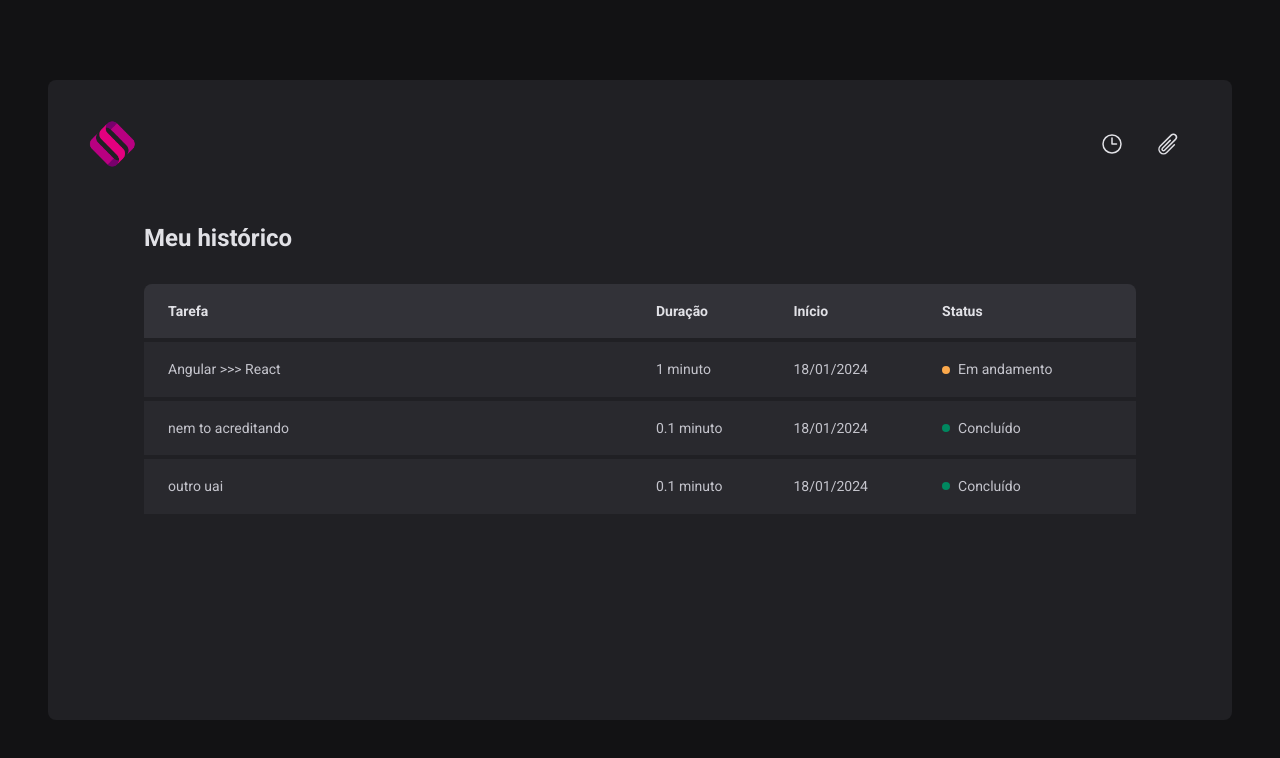
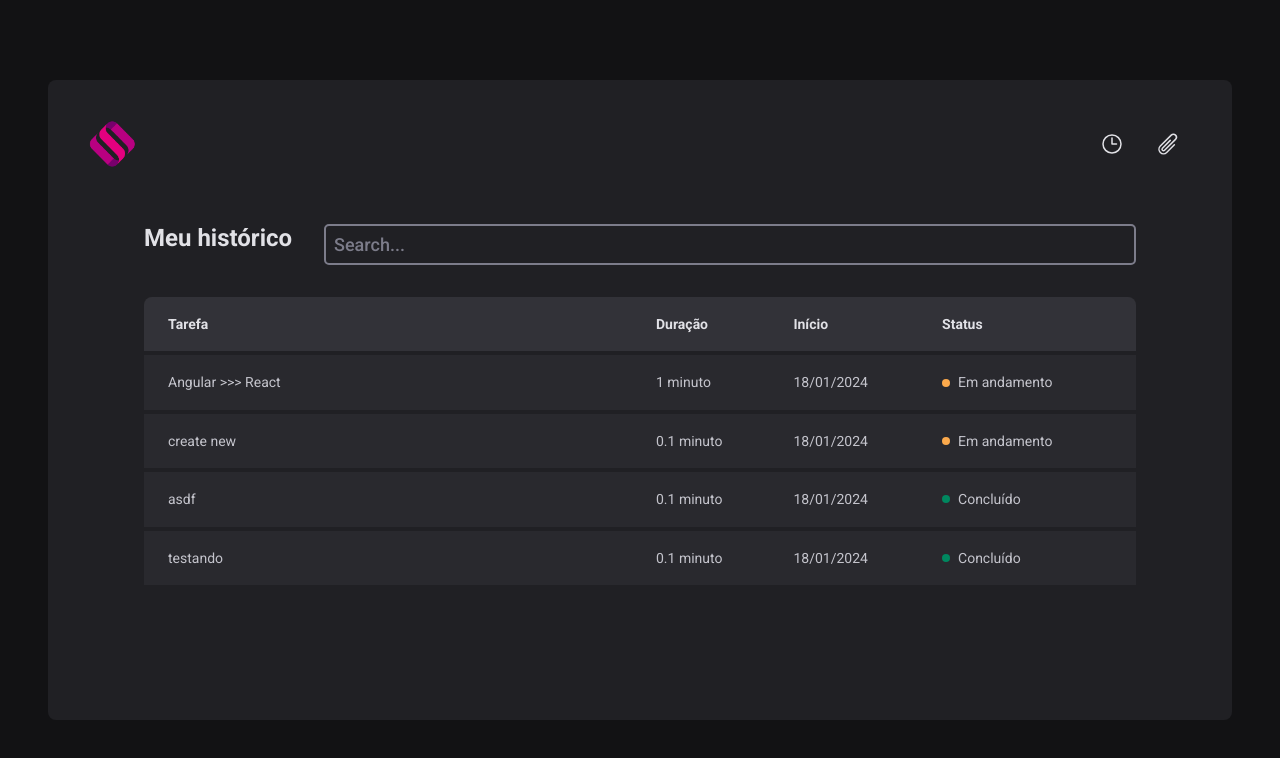
Before and after one commit to leolive1506/timer-angular, an Angular app: page /history in a window 1280 px wide. Shown: the top 758 px of the page. Built offline with nearby package versions, Linux system fonts and the light colour scheme; data requests are answered from the project's data file.

Commit message:
add fild search

```diff
--- a/backend/db.json
+++ b/backend/db.json
@@ -9,20 +9,28 @@
       "id": "fudX3Nq"
     },
     {
-      "task": "nem to acreditando",
+      "task": "create new ",
       "secondsAmount": 6,
-      "createdAt": "2024-01-18T16:48:06.665Z",
-      "finishedAt": "2024-01-18T16:48:12.680Z",
+      "createdAt": "2024-01-18T19:23:37.432Z",
+      "finishedAt": null,
       "interruptedAt": null,
-      "id": "MmV9P1e"
+      "id": "fpg-JYP"
     },
     {
-      "task": "outro uai",
+      "task": "asdf",
       "secondsAmount": 6,
-      "createdAt": "2024-01-18T16:48:21.422Z",
-      "finishedAt": "2024-01-18T16:48:27.425Z",
+      "createdAt": "2024-01-18T19:24:20.034Z",
+      "finishedAt": "2024-01-18T19:24:26.038Z",
       "interruptedAt": null,
-      "id": "wM_sK_L"
+      "id": "r-3_2lH"
+    },
+    {
+      "task": "testando",
+      "secondsAmount": 6,
+      "createdAt": "2024-01-18T19:27:52.728Z",
+      "finishedAt": "2024-01-18T19:27:59.732Z",
+      "interruptedAt": null,
+      "id": "G_3P6wM"
     }
   ]
 }
--- a/src/app/components/history/history.component.html
+++ b/src/app/components/history/history.component.html
@@ -1,5 +1,8 @@
 <div class="history-container">
-  <h1>Meu histórico</h1>
+  <header>
+    <h1>Meu histórico</h1>
+    <input type="search" id="search" placeholder="Search..." [formControl]="fieldsSearch">
+  </header>
 
   <div class="history-list">
     <table>
--- a/src/app/components/history/history.component.scss
+++ b/src/app/components/history/history.component.scss
@@ -4,10 +4,45 @@ div.history-container {
   display: flex;
   flex-direction: column;
 
-  h1 {
-    font-size: 1.5rem;
-    color: var(--gray-100);
+  header {
+    display: flex;
+    gap: 2rem;
+    justify-content: start;
+    // align-items: ;
+
+    h1 {
+      font-size: 1.5rem;
+      color: var(--gray-100);
+    }
+
+    input {
+      flex: 1;
+      background: transparent;
+      border: 2px solid var(--gray-500);
+      font-weight: 500;
+      font-size: 1.125rem;
+      padding: 0.5rem;
+      color: var(--gray-100);
+      border-radius: 5px;
+
+      &:focus {
+        box-shadow: none;
+        border-color: var(--green-500);
+      }
+
+      &::placeholder {
+        color: var(--gray-500);
+      }
+
+      &::-webkit-search-decoration,
+      &::-webkit-search-cancel-button,
+      &::-webkit-search-results-button,
+      &::-webkit-search-results-decoration {
+        display: none;
+      }
+    }
   }
+
 
   .history-list {
     flex: 1;
--- a/src/app/components/history/history.component.ts
+++ b/src/app/components/history/history.component.ts
@@ -1,5 +1,6 @@
 import { Component, OnDestroy, OnInit } from '@angular/core';
-import { Subscription } from 'rxjs';
+import { FormControl } from '@angular/forms';
+import { Subscription, debounceTime, filter, map } from 'rxjs';
 import { Task } from 'src/app/models/task';
 import { TaskService } from 'src/app/services/task.service';
 
@@ -9,12 +10,26 @@ import { TaskService } from 'src/app/services/task.service';
   styleUrls: ['./history.component.scss']
 })
 export class HistoryComponent implements OnInit, OnDestroy {
+  private readonly DEBOUCE_TIME = 300
   tasks: Task[] = []
   subscription: Subscription
+  fieldsSearch: FormControl = new FormControl('')
+
+  filters$ = this.fieldsSearch.valueChanges.pipe(
+    debounceTime(this.DEBOUCE_TIME),
+  )
+
   constructor(private taskService: TaskService) {}
 
   ngOnInit(): void {
-    this.taskService.list()
+    if (!this.fieldsSearch.value) {
+      this.taskService.list()
+    }
+
+    this.filters$.subscribe(input => {
+      this.taskService.list({ task_like: input })
+    })
+
     this.subscription = this.taskService.tasks$.subscribe(tasks => {
       this.tasks = tasks
     })
--- a/src/app/models/filters/task-filter.ts
+++ b/src/app/models/filters/task-filter.ts
@@ -1,3 +1,4 @@
 export interface TaskFilters {
-  _limit: string|number,
+  _limit?: string|number,
+  task_like?: string|number
 }
--- a/src/app/services/countdown.service.ts
+++ b/src/app/services/countdown.service.ts
@@ -2,6 +2,7 @@ import { Injectable } from '@angular/core';
 import { BehaviorSubject, Observable, Subject, Subscription, repeat, takeUntil } from 'rxjs';
 import { timer } from 'rxjs';
 import { CountdownTemplate } from '../models/countdown-template';
+import { TaskService } from './task.service';
 
 @Injectable({
   providedIn: 'root'
@@ -16,7 +17,7 @@ export class CountdownService {
   currentSeconds: number;
   subscription: Subscription;
 
-  constructor() {
+  constructor(private taskService: TaskService) {
 
   }
 
@@ -38,9 +39,14 @@ export class CountdownService {
 
           this.secondsSubject.next(currentSeconds)
         } else {
+          if (this.taskService.activeTask && currentSeconds === 0) {
+            this.taskService.updateTaskCompleted()
+          }
+
           this.stop()
         }
       },
+      error: () => this.taskService.updateTaskInterrupt(),
       complete: () => this.cancelSubscription()
     })
   }
--- a/src/app/services/task.service.ts
+++ b/src/app/services/task.service.ts
@@ -19,9 +19,15 @@ export class TaskService {
   constructor(private http: HttpClient) { }
 
   list(filter: TaskFilters = {} as TaskFilters): void {
+    console.log('list ', filter)
     let params = new HttpParams()
-    if (Object.keys(filter).length > 0) {
-      params = params.set('_limit', filter._limit)
+    const keysFilters = Object.keys(filter)
+
+    if (keysFilters.length > 0) {
+      keysFilters.forEach(key => {
+        console.log(key, filter[key])
+        params = params.set(key, filter[key])
+      })
     }
 
     this.http.get<Task[]>(this.API, { params }).subscribe(tasks => {
@@ -48,25 +54,34 @@ export class TaskService {
     return newTask
   }
 
-  update(task: Task): Observable<Task> {
-    console.log('updated')
+  update(task: Task): Task {
     const url = `${this.API}/${task.id}`
-    return this.http.put<Task>(url, task)
+    this.http.put<Task>(url, task).subscribe(taskUpdated => {
+      task = taskUpdated
+      const tasks = this.taskSubject.getValue()
+      const index = tasks.findIndex(item => item.id === task.id)
+      tasks[index] = task
+      this.taskSubject.next(tasks)
+    })
+
+    return task
   }
 
-  updateTaskCompleted(): Observable<Task> {
+  updateTaskCompleted(): Task {
     this.activeTask.finishedAt = new Date()
     const taskUpdate = this.update(this.activeTask)
     this.activeTask = null
+    console.log('finish update', taskUpdate)
 
     return taskUpdate
   }
 
-  updateTaskInterrupt(): Observable<Task> {
+  updateTaskInterrupt(): Task {
     this.activeTask.interruptedAt = new Date()
     const taskUpdate = this.update(this.activeTask)
     this.activeTask = null
 
+    console.log('interrupt update', taskUpdate)
     return taskUpdate
   }
 
--- a/src/app/view/home/home.component.html
+++ b/src/app/view/home/home.component.html
@@ -9,8 +9,8 @@
         formControlName="task"
       />
 
-      <datalist id="task-suggestions" *ngFor="let task of taskSuggestions">
-        <option [value]="task.task"></option>
+      <datalist id="task-suggestions">
+        <option *ngFor="let task of taskSuggestions" [value]="task.task"></option>
       </datalist>
 
       <label htmlFor="minutesAmount">durante</label>
--- a/src/app/view/home/home.component.ts
+++ b/src/app/view/home/home.component.ts
@@ -34,7 +34,7 @@ export class HomeComponent implements OnInit, OnDestroy {
   }
 
   ngOnInit(): void {
-    console.log('ngOnInit')
+    this.service.list({ _limit: 3 })
     this.service.tasks$.subscribe(tasks => {
       this.taskSuggestions = tasks
     })
@@ -63,7 +63,7 @@ export class HomeComponent implements OnInit, OnDestroy {
   }
 
   interruptCycle(): void {
-    this.service.updateTaskInterrupt().subscribe()
+    this.service.updateTaskInterrupt()
     this.subscription.unsubscribe()
     this.countdownService.cancelSubscription()
     this.setCountdownTemplate(0)
@@ -71,7 +71,6 @@ export class HomeComponent implements OnInit, OnDestroy {
   }
 
   completeTask(): void {
-    this.service.updateTaskCompleted().subscribe(data => console.log('finish update', data))
     this.initialState()
   }
 
```
